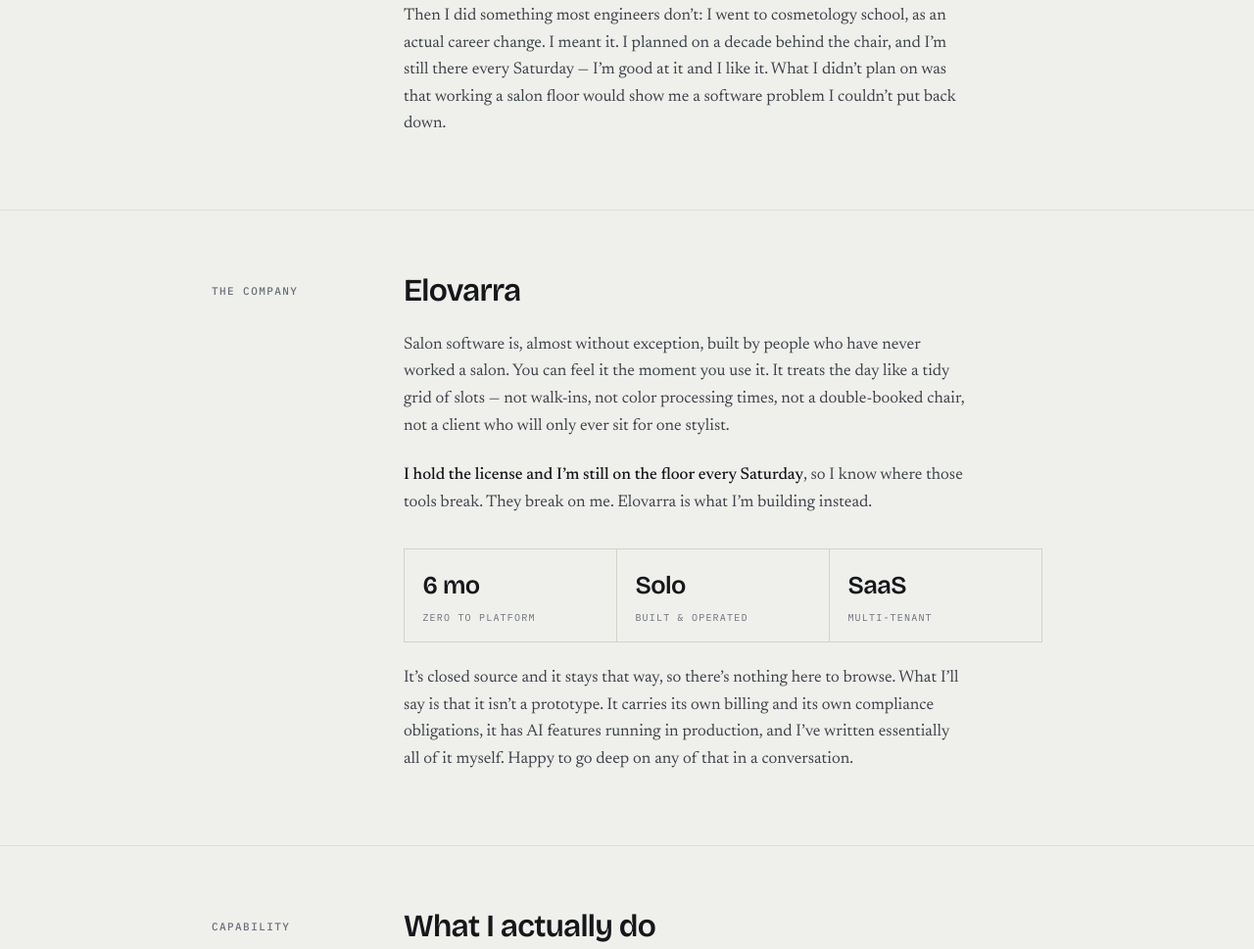
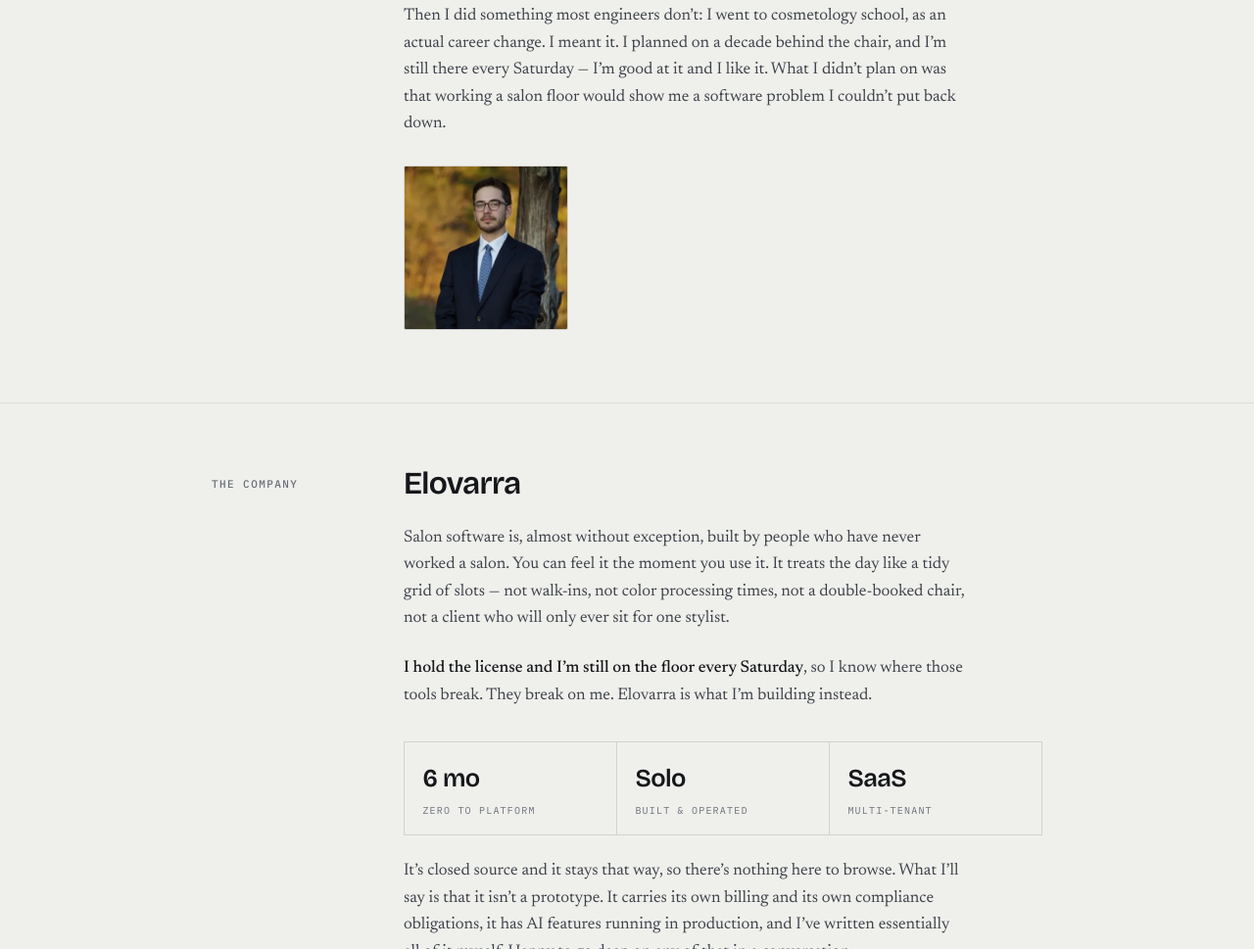
Before and after one commit to drewthomas00/drewthomasbuilds, a plain HTML site: page public/index.html in a window 1280 px wide. Shown: the part 1750-2719 px from the top of the page at 98% size. Drawn offline with Linux system fonts and the light colour scheme.

Commit message:
Put a face at the end of the origin story
The hero is deliberately typographic and the thesis line needs the room,
so the portrait goes where the "How I got here" section lands — after the
salon-floor paragraph, which is the pivot the whole page turns on.

WebP with a JPEG fallback, explicit dimensions so nothing shifts as it
loads, and lazy since it sits well below the fold.

```diff
--- a/public/index.html
+++ b/public/index.html
@@ -116,6 +116,13 @@
 .col p{max-width:36rem; color:var(--ink-soft)}
 .col p strong{color:var(--ink); font-weight:500}
 .col p em{font-style:italic}
+
+/* Portrait — closes the origin story; sized to sit inside the prose, not above it */
+.portrait{margin:.35rem 0 0}
+.portrait img{
+  display:block; width:clamp(8.5rem,20vw,10.5rem); height:auto; aspect-ratio:1;
+  object-fit:cover; border-radius:2px; border:1px solid var(--rule);
+}
 
 /* ─── Stat strip ───────────────────────────────────────── */
 .stats{
@@ -364,6 +371,13 @@
         didn&rsquo;t plan on was that working a salon floor would show me a software problem I
         couldn&rsquo;t put back down.
       </p>
+      <figure class="portrait">
+        <picture>
+          <source srcset="/drew-thomas.webp" type="image/webp">
+          <img src="/drew-thomas.jpg" width="400" height="400" alt="Drew Thomas"
+               loading="lazy" decoding="async">
+        </picture>
+      </figure>
     </div>
   </div>
 </section>
```
Also changed, not shown: public/drew-thomas.jpg (added), public/drew-thomas.webp (added).
